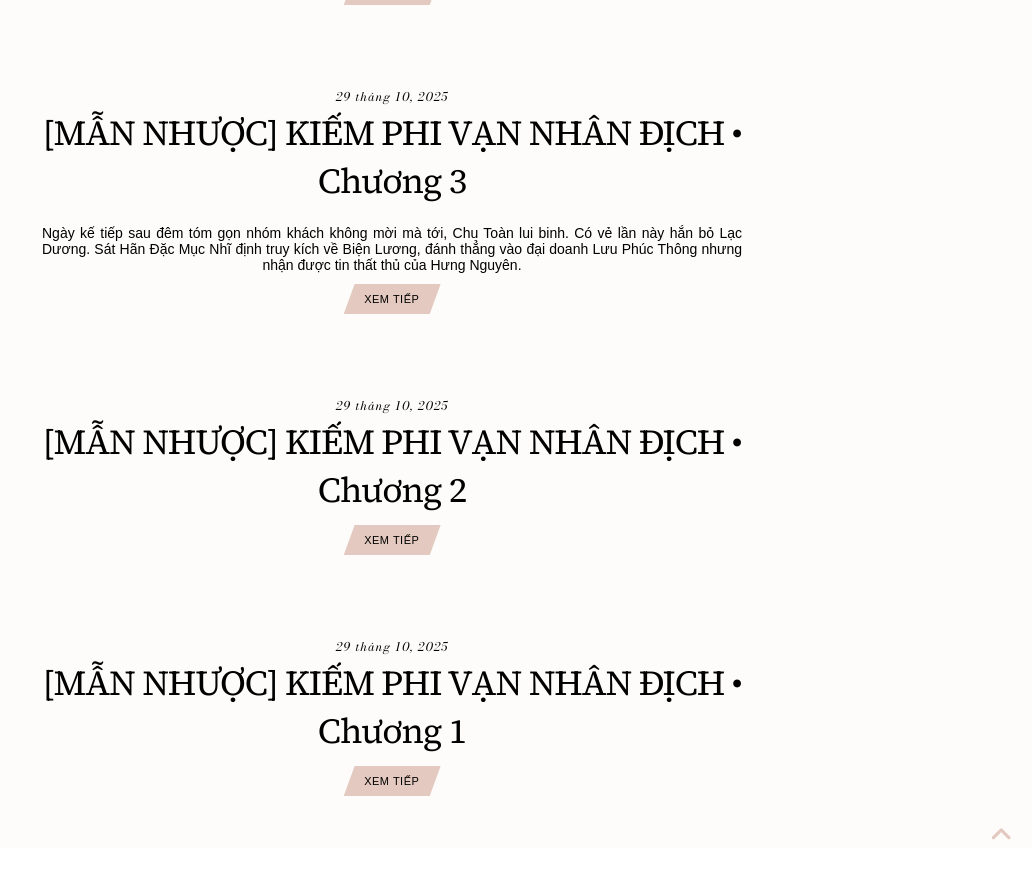
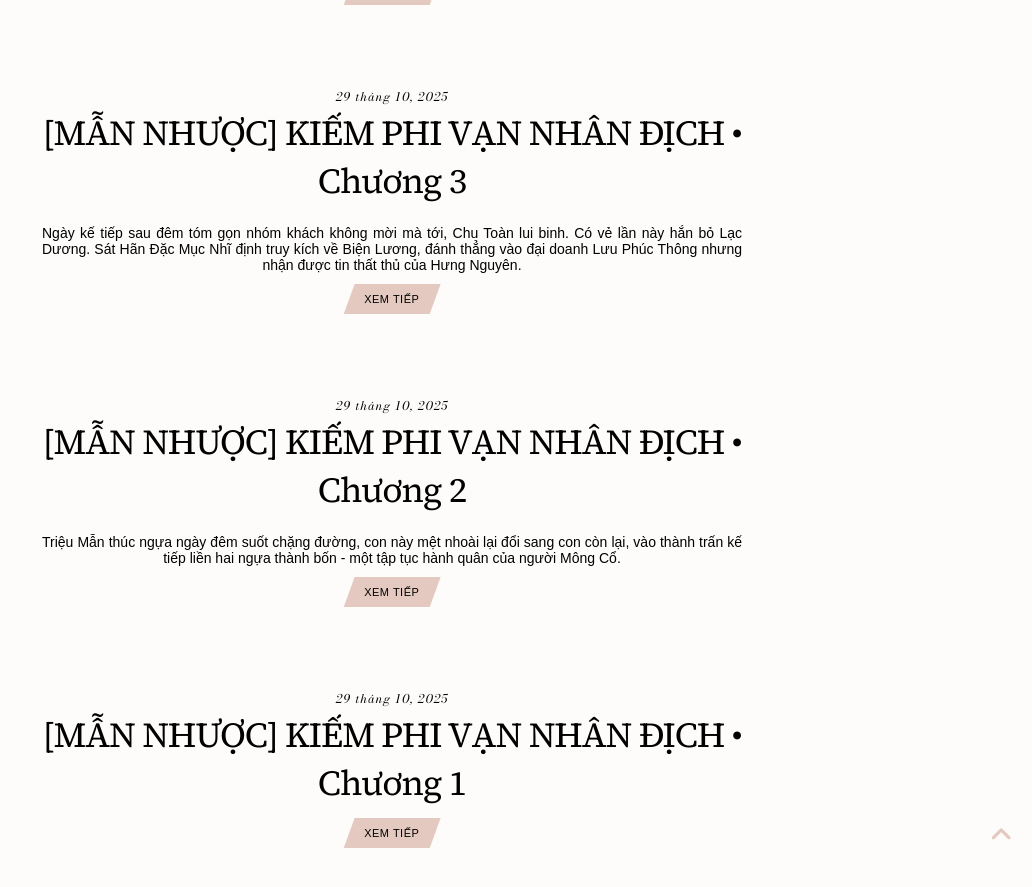
Before and after one commit to nuabuocthanhtho/nuabuocthanhtho.github.io, a Jekyll site: the page built from index.md, in a window 1280 px wide and 900 px high, scrolled down 1476 px. Shown: the top 887 px of the window, without its empty margins (248-1280 px from the left). Built offline with Jekyll 4.4.1, drawn with Linux system fonts in a browser that asks for light colours; some web fonts are replaced; before the commit the page ends 2324 px from its top, so only the background shows below that.

Commit message:
Update 2025-10-29-kiem-phi-van-nhan-dich-chuong-2.html

```diff
--- a/_posts/2025-10-29-kiem-phi-van-nhan-dich-chuong-2.html
+++ b/_posts/2025-10-29-kiem-phi-van-nhan-dich-chuong-2.html
@@ -1,6 +1,8 @@
 ---
 layout: post # Sử dụng layout bài đăng bạn đã thiết lập
 title: "[MẪN NHƯỢC] KIẾM PHI VẠN NHÂN ĐỊCH • Chương 2"
+excerpt: >
+  Triệu Mẫn thúc ngựa ngày đêm suốt chặng đường, con này mệt nhoài lại đổi sang con còn lại, vào thành trấn kế tiếp liền hai ngựa thành bốn - một tập tục hành quân của người Mông Cổ.
 ---
 <p style="text-align: center;">
 
```
